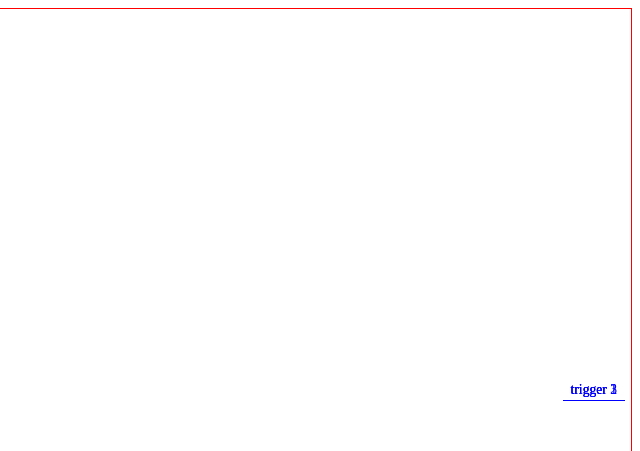
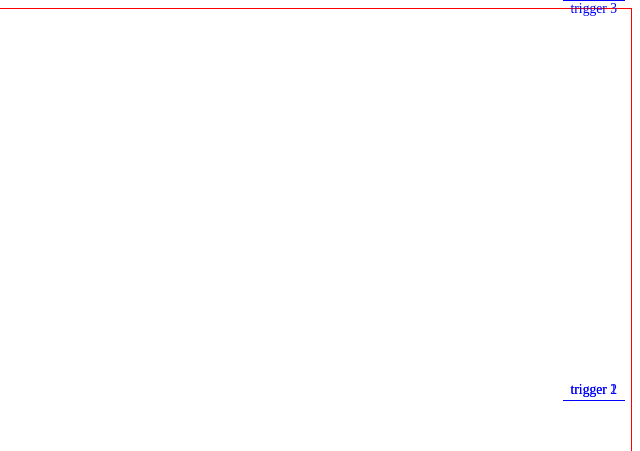
Before and after one commit to zni4/Animacion_ScrollMagic, a plain HTML site: page index.html in a window 1280 px wide. Shown: the top 451 px of the page, 640-1280 px from the left. Drawn offline with Linux system fonts and the light colour scheme.

Commit message:
Añado setPin

```diff
--- a/index.html
+++ b/index.html
@@ -183,7 +183,9 @@
         //.add(TweenMax.to($dibujo6, 0.9, { stroke: "gray", ease: Linear.easeNone }), 0);			// change color during the whole thing
 
         // build scene
-        var scene6 = new ScrollMagic.Scene({ triggerElement: "#animate3", duration: "100%", tweenChanges: true })
+        var duracion = "145%";
+        var scene6 = new ScrollMagic.Scene({ triggerElement: "#animate3", triggerHook: "onLeave", duration: duracion, tweenChanges: true })
+            .setPin("#animate3")
             .setTween(tween6)
             .addIndicators() // add indicators (requires plugin)
             .addTo(controller2);
```
